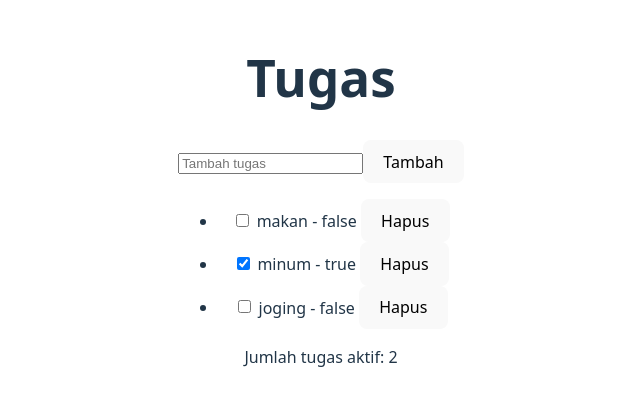
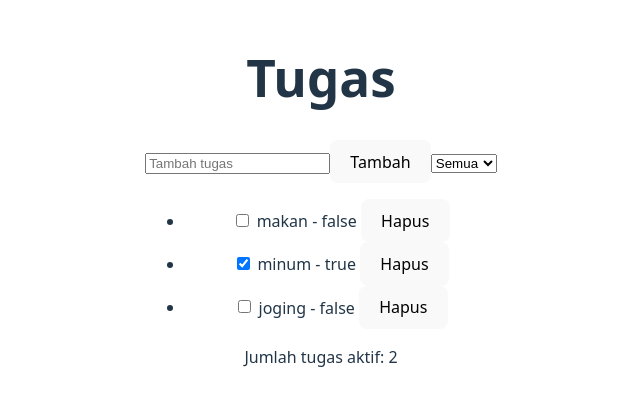
Before and after one commit to Ibrahimovic99/32-pbk-uts-233510201, a Vue app: page / in a window 1280 px wide. Shown: the part 200-606 px from the top of the page, without its empty margins (319-959 px from the left). Built offline with nearby package versions, Linux system fonts and the light colour scheme.

Commit message:
filter tugas

```diff
--- a/src/App.vue
+++ b/src/App.vue
@@ -6,8 +6,8 @@ const tugas = ref([
   { id: 2, text: 'minum', status: true },
   { id: 3, text: 'joging', status: false },
 ])
-
 const input = ref('')
+const filterr = ref('all')
 
 const jumlahTugas = computed(() => {
   return tugas.value.filter((tugas) => tugas.status === false).length
@@ -28,7 +28,15 @@ const hapusTugas = (id) => {
   tugas.value = tugas.value.filter((tugas) => tugas.id !== id)
 }
 
-
+const filterTugas = computed(() => {
+  if (filterr.value === 'all') {
+    return tugas.value
+  } else if (filterr.value === 'active') {
+    return tugas.value.filter((tugas) => tugas.status === false)
+  } else if (filterr.value === 'completed') {
+    return tugas.value.filter((tugas) => tugas.status === true)
+  }
+})
 
 </script>
 
@@ -37,8 +45,13 @@ const hapusTugas = (id) => {
     <h1>Tugas</h1>
     <input type="text" @keyup.enter="tambahTugas" v-model="input" placeholder="Tambah tugas">
     <button @click="tambahTugas">Tambah</button>
+    <select v-model="filterr">
+      <option value="all">Semua</option>
+      <option value="active">Aktif</option>
+      <option value="completed">Selesai</option>
+    </select>
     <ul>
-      <li v-for="tugas in tugas" :key="tugas.id">
+      <li v-for="tugas in filterTugas" :key="tugas.id">
         <input type="checkbox" v-model="tugas.status">
         {{ tugas.text }} - {{ tugas.status }}
         <button @click="hapusTugas(tugas.id)">Hapus</button>
```
